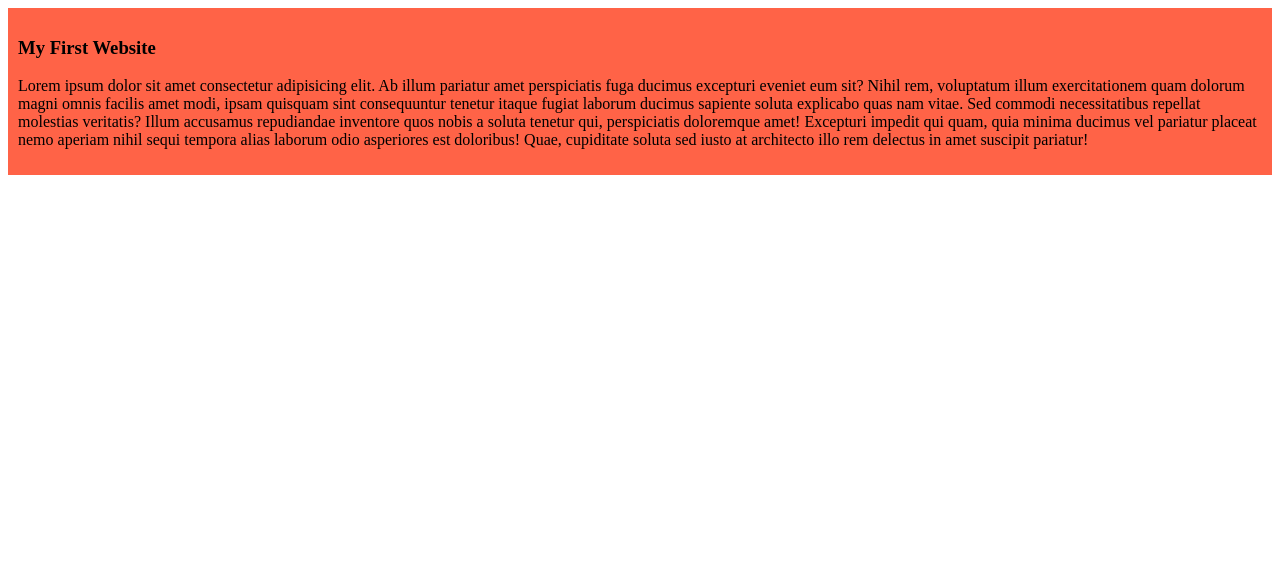
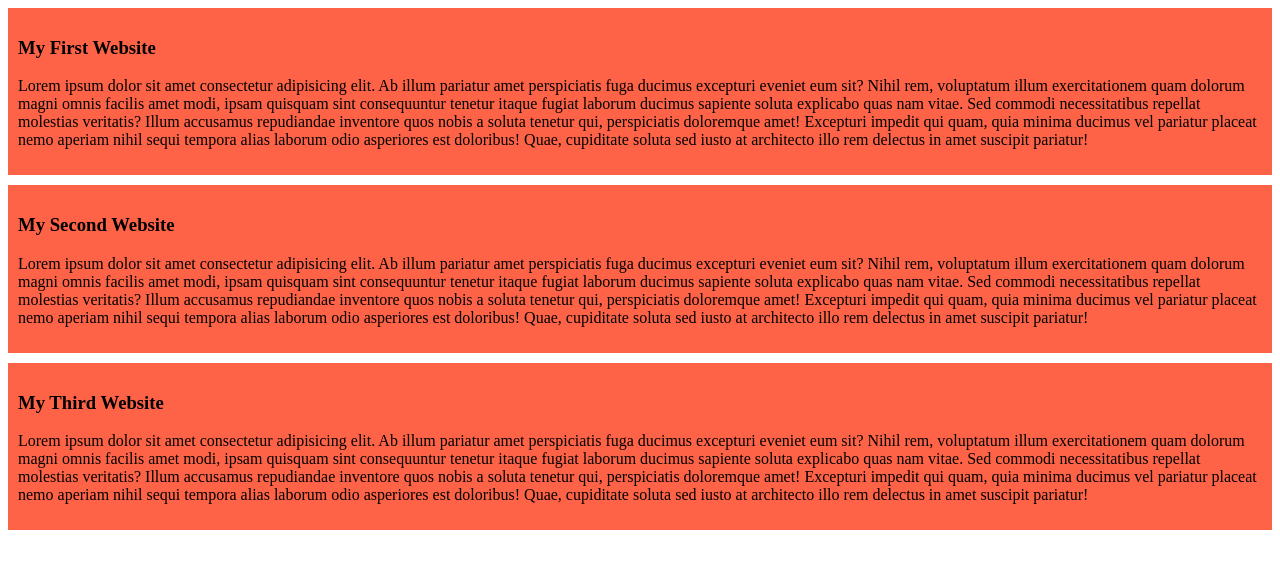
Before and after one commit to Dippaul65/my-simple-webite, a plain HTML site: page index.html in a window 1280 px wide. Drawn offline with Linux system fonts and the light colour scheme.

Commit message:
added the second and third blog

```diff
--- a/index.html
+++ b/index.html
@@ -12,5 +12,15 @@
         <p>Lorem ipsum dolor sit amet consectetur adipisicing elit. Ab illum pariatur amet perspiciatis fuga ducimus excepturi eveniet eum sit? Nihil rem, voluptatum illum exercitationem quam dolorum magni omnis facilis amet modi, ipsam quisquam sint consequuntur tenetur itaque fugiat laborum ducimus sapiente soluta explicabo quas nam vitae. Sed commodi necessitatibus repellat molestias veritatis? Illum accusamus repudiandae inventore quos nobis a soluta tenetur qui, perspiciatis doloremque amet! Excepturi impedit qui quam, quia minima ducimus vel pariatur placeat nemo aperiam nihil sequi tempora alias laborum odio asperiores est doloribus! Quae,
             cupiditate soluta sed iusto at architecto illo rem delectus in amet suscipit pariatur!</p>
     </div>
+    <div>
+        <h3>My Second Website</h3>
+        <p>Lorem ipsum dolor sit amet consectetur adipisicing elit. Ab illum pariatur amet perspiciatis fuga ducimus excepturi eveniet eum sit? Nihil rem, voluptatum illum exercitationem quam dolorum magni omnis facilis amet modi, ipsam quisquam sint consequuntur tenetur itaque fugiat laborum ducimus sapiente soluta explicabo quas nam vitae. Sed commodi necessitatibus repellat molestias veritatis? Illum accusamus repudiandae inventore quos nobis a soluta tenetur qui, perspiciatis doloremque amet! Excepturi impedit qui quam, quia minima ducimus vel pariatur placeat nemo aperiam nihil sequi tempora alias laborum odio asperiores est doloribus! Quae,
+            cupiditate soluta sed iusto at architecto illo rem delectus in amet suscipit pariatur!</p>
+    </div>
+    <div>
+        <h3>My Third Website</h3>
+        <p>Lorem ipsum dolor sit amet consectetur adipisicing elit. Ab illum pariatur amet perspiciatis fuga ducimus excepturi eveniet eum sit? Nihil rem, voluptatum illum exercitationem quam dolorum magni omnis facilis amet modi, ipsam quisquam sint consequuntur tenetur itaque fugiat laborum ducimus sapiente soluta explicabo quas nam vitae. Sed commodi necessitatibus repellat molestias veritatis? Illum accusamus repudiandae inventore quos nobis a soluta tenetur qui, perspiciatis doloremque amet! Excepturi impedit qui quam, quia minima ducimus vel pariatur placeat nemo aperiam nihil sequi tempora alias laborum odio asperiores est doloribus! Quae,
+            cupiditate soluta sed iusto at architecto illo rem delectus in amet suscipit pariatur!</p>
+    </div>
 </body>
 </html>
--- a/style/blog.css
+++ b/style/blog.css
@@ -1,4 +1,5 @@
 div{
     background-color: tomato;
     padding: 10px;
+    margin-bottom: 10px;
 }
```
